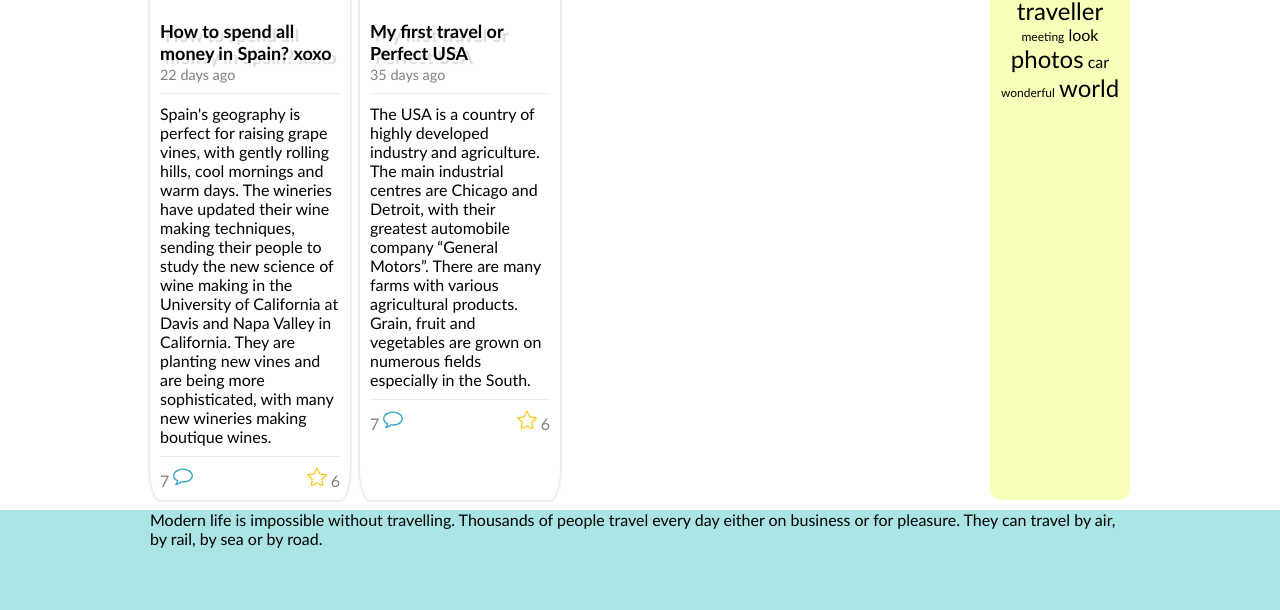
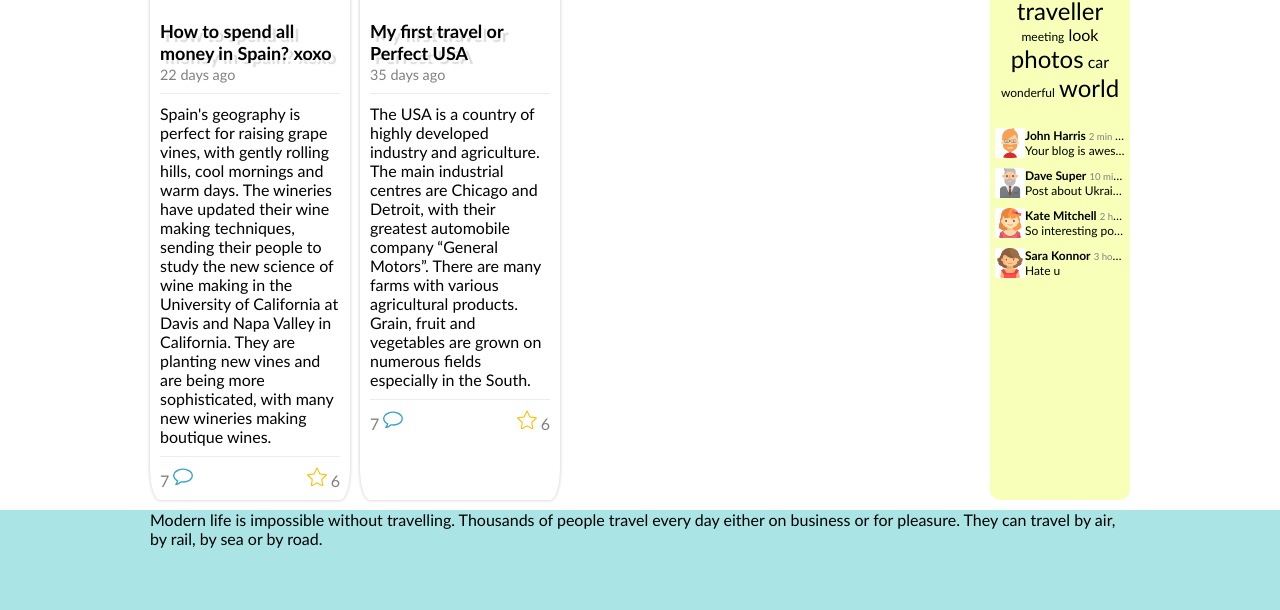
Before and after one commit to svitlanabndr/Travel-Blog, a plain HTML site: page index.html in a window 1280 px wide. Shown: the part 1013-1623 px from the top of the page. Drawn offline with Linux system fonts and the light colour scheme.

Commit message:
Created comments block

```diff
--- a/asides.css
+++ b/asides.css
@@ -67,29 +67,67 @@
 
 /* some magic :) */
 .bottom-info .cloud li:hover {
-    color: #09ad2c;
+    color: #fff;
+    background-color: #ff4f4f;
+    border-radius: 3px;
 }
 .bottom-info .cloud li:nth-of-type(2n + 1) {
     font-size: .75em;
 }
 .bottom-info .cloud li:nth-of-type(2n + 1):hover {
-    color: #ff4f4f;
+    background-color: #3aa6c5;
+    border-radius: 3px;
 }
 .bottom-info .cloud li:nth-of-type(3n - 1) {
     font-size: 1.25em;
 }
 .bottom-info .cloud li:nth-of-type(3n - 1):hover {
-    color: #3aa6c5;
+    background-color: #f68e8e;
+    border-radius: 3px;
 }
 .bottom-info .cloud li:nth-of-type(3n + 2) {
     font-size: 1.5em;
 }
 .bottom-info .cloud li:nth-of-type(3n + 2):hover {
-    color: #3aa6c5;
+    background-color: #09ad2c;
+    border-radius: 3px;
 }
 .bottom-info .cloud li:nth-of-type(5n - 2) {
     font-size: 1em;
 }
 .bottom-info .cloud li:nth-of-type(5n - 2):hover {
-    color: #f68e8e;
+    background-color: #09ad2c;
+    border-radius: 3px;
 }
+
+.comment {
+    font-size: .75em;
+    overflow: hidden;
+    max-height: max-content;
+    text-align: left;
+    margin-top: 10px;
+    margin-bottom: 10px;
+}
+
+.comment * {
+    white-space: nowrap;
+    overflow: hidden;
+    text-overflow: ellipsis;
+}
+
+.comment .comment-time {
+    color: gray;
+    font-size: .8em;
+}
+
+.comment .comment-user {
+    font-weight: bold;
+}
+
+.comment .comment-img {
+    float: left;
+    max-height: 30px;
+}
+.comment .comment-text {
+    margin: 0;
+}
--- a/index.html
+++ b/index.html
@@ -212,6 +212,32 @@
                 <li>wonderful</li>
                 <li>world</li>
             </ul>
+            <div class="comments-wrp">
+                <div class="comment">
+                    <img class="comment-img" src="images/user1.png" alt="user">
+                    <div class="comment-top"><span class="comment-user">John Harris</span>
+                    <span class="comment-time">2 min ago</span></div>
+                    <p class="comment-text">Your blog is awesome!</p>
+                </div>
+                <div class="comment">
+                    <img class="comment-img" src="images/user2.png" alt="user">
+                    <div class="comment-top"><span class="comment-user">Dave Super</span>
+                    <span class="comment-time">10 min ago</span></div>
+                    <p class="comment-text">Post about Ukraine is so amazing! Love it !!!</p>
+                </div>
+                <div class="comment">
+                    <img class="comment-img" src="images/user3.png" alt="user">
+                    <div class="comment-top"><span class="comment-user">Kate Mitchell</span>
+                    <span class="comment-time">2 hours ago</span></div>
+                    <p class="comment-text">So interesting posts. I like your blog, it is pretty nice</p>
+                </div>
+                <div class="comment">
+                    <img class="comment-img" src="images/user4.png" alt="user">
+                    <div class="comment-top"><span class="comment-user">Sara Konnor</span>
+                    <span class="comment-time">3 hours ago</span></div>
+                    <p class="comment-text">Hate u</p>
+                </div>
+            </div>
         </aside>
         <div class="footer-wrapper"></div>
         <footer>Modern life is impossible without travelling. Thousands of people travel every day either on business or for pleasure. They can travel by air, by rail, by sea or by road.</footer>
```
Also changed, not shown: images/user1.png (added), images/user2.png (added), images/user3.png (added), images/user4.png (added).
